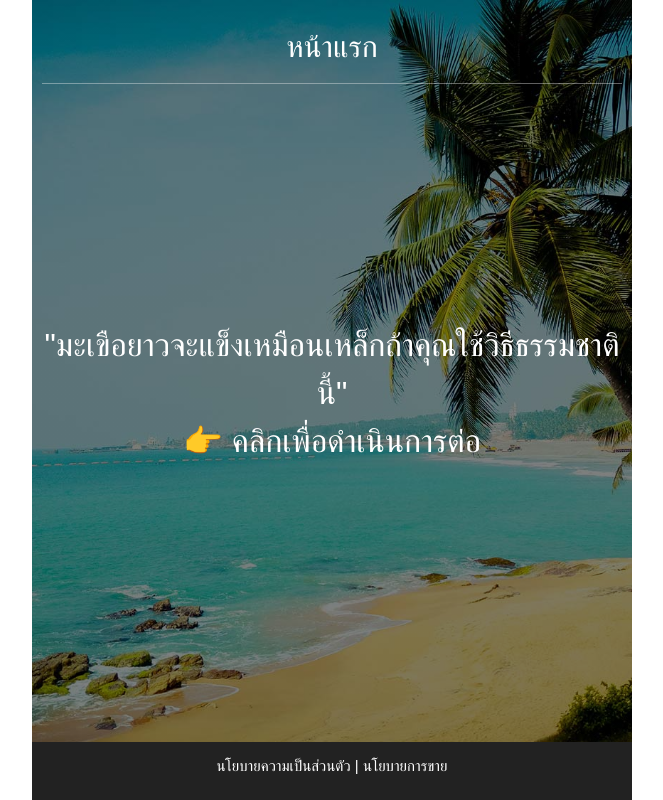
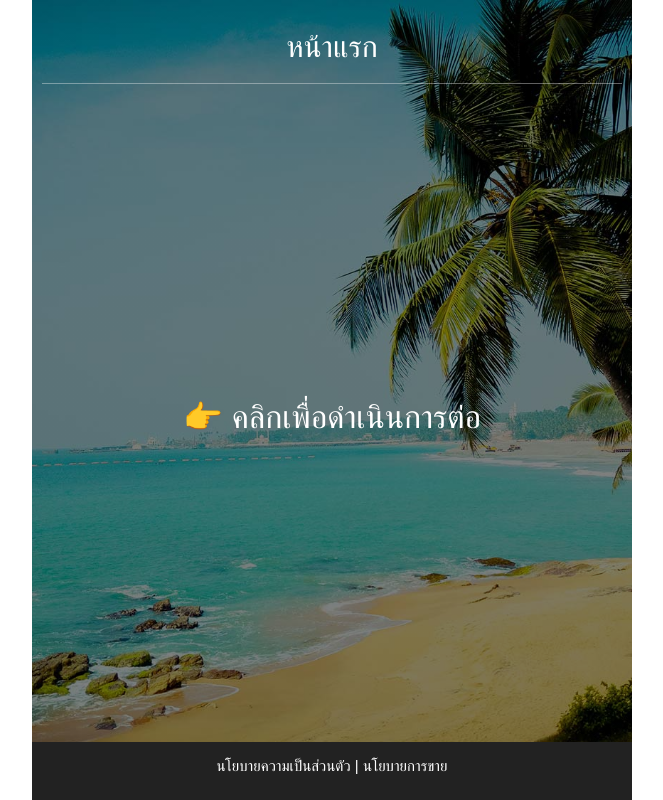
Before and after one commit to new-product/bomtanso10, a plain HTML site: page index.html in a window 1280 px wide. Shown: the whole page, without its empty margins (308-971 px from the left). Drawn offline with Linux system fonts and the light colour scheme.

Commit message:
Update index.html

```diff
--- a/index.html
+++ b/index.html
@@ -66,7 +66,7 @@ height="0" width="0" style="display:none;visibility:hidden"></iframe></noscript>
             <hr>
         </div>
         <div class="item inner-content">
-            <div class="notice "> "มะเขือยาวจะแข็งเหมือนเหล็กถ้าคุณใช้วิธีธรรมชาตินี้"  <br/>👉 คลิกเพื่อดำเนินการต่อ </div>
+            <div class="notice "> <br/>👉 คลิกเพื่อดำเนินการต่อ </div>
         </div>
         <div class="item mb_footer">
             <p>นโยบายความเป็นส่วนตัว</p> |
```
